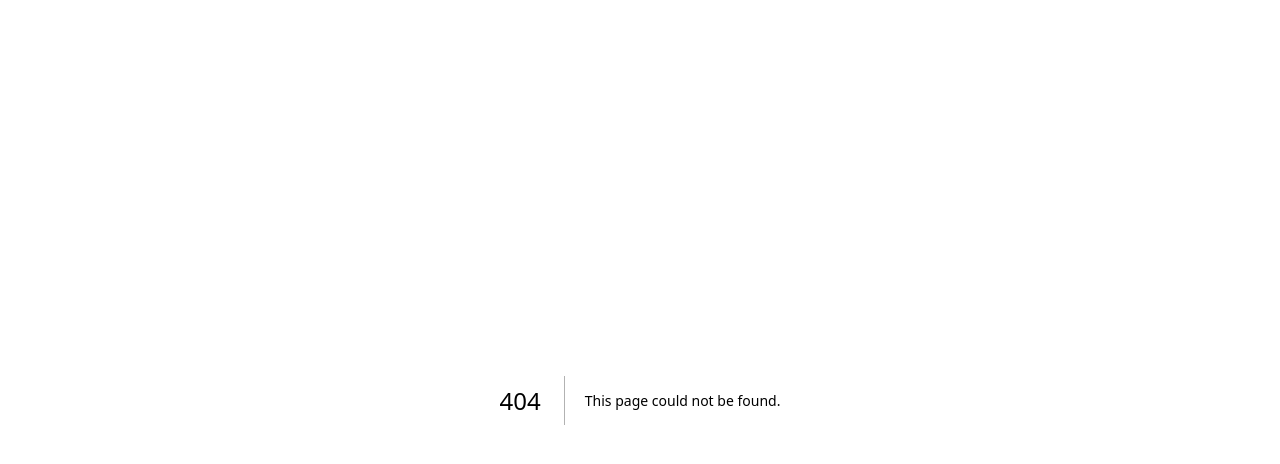
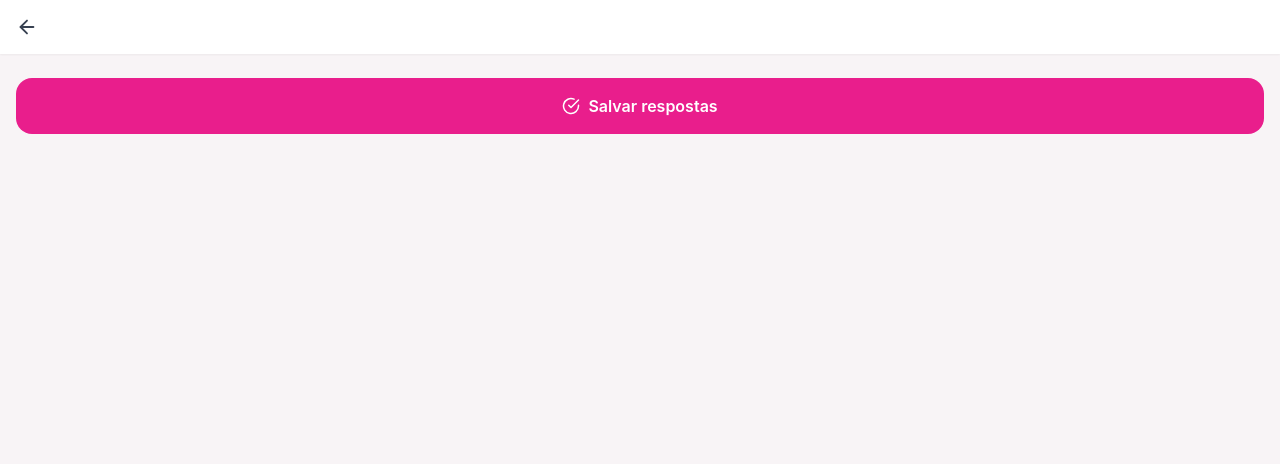
Before and after one commit to juliatedeschi7-creator/salao, a Next.js app: page /salao/anamnese/responder in a window 1280 px wide. Before the commit this address had no page. Shown: the top 464 px of the page. Built offline with nearby package versions, Linux system fonts and the light colour scheme.

Commit message:
Criar page.tsx

```diff
--- /dev/null
+++ b/src/app/salao/anamnese/responder/page.tsx
@@ -0,0 +1,133 @@
+'use client'
+
+import { useEffect, useState, Suspense } from 'react'
+import { supabase } from '@/lib/supabase'
+import { useAuth } from '@/lib/hooks/useAuth'
+import { useRouter, useSearchParams } from 'next/navigation'
+import { ArrowLeft, CheckCircle } from 'lucide-react'
+
+function ResponderContent() {
+  const { profile, loading } = useAuth()
+  const router = useRouter()
+  const searchParams = useSearchParams()
+  const fichaId = searchParams.get('ficha')
+  const clienteId = searchParams.get('cliente')
+
+  const [salao, setSalao] = useState<any>(null)
+  const [ficha, setFicha] = useState<any>(null)
+  const [respostas, setRespostas] = useState<Record<string, string>>({})
+  const [salvando, setSalvando] = useState(false)
+  const [concluido, setConcluido] = useState(false)
+
+  useEffect(() => {
+    if (!loading && fichaId) carregarDados()
+  }, [loading, fichaId])
+
+  async function carregarDados() {
+    const { data: sal } = await supabase.from('saloes').select('*')
+      .eq('id', profile!.salao_id!).single()
+    setSalao(sal)
+
+    const { data: fich } = await supabase.from('fichas_anamnese').select('*')
+      .eq('id', fichaId!).single()
+    setFicha(fich)
+  }
+
+  async function handleSalvar() {
+    if (!ficha || !clienteId) return
+    const perguntas = ficha.perguntas as string[]
+    const todasRespondidas = perguntas.every((_, i) => respostas[i]?.trim())
+    if (!todasRespondidas) {
+      alert('Por favor responda todas as perguntas.')
+      return
+    }
+
+    setSalvando(true)
+
+    const jaRespondeu = await supabase.from('respostas_anamnese')
+      .select('id').eq('ficha_id', fichaId!).eq('cliente_id', clienteId!).single()
+
+    if (jaRespondeu.data) {
+      await supabase.from('respostas_anamnese').update({
+        respostas,
+        versao: ficha.versao,
+        respondida_em: new Date().toISOString(),
+      }).eq('id', jaRespondeu.data.id)
+    } else {
+      await supabase.from('respostas_anamnese').insert({
+        ficha_id: fichaId,
+        cliente_id: clienteId,
+        versao: ficha.versao,
+        respostas,
+      })
+    }
+
+    setSalvando(false)
+    setConcluido(true)
+  }
+
+  const cor = salao?.cor_primaria || '#E91E8C'
+
+  if (concluido) return (
+    <div className="min-h-screen bg-white flex flex-col items-center justify-center px-6 gap-6 text-center">
+      <div className="w-20 h-20 rounded-full flex items-center justify-center"
+        style={{ backgroundColor: salao?.cor_secundaria || '#FCE4F3' }}>
+        <CheckCircle size={40} style={{ color: cor }} />
+      </div>
+      <h2 className="text-2xl font-bold text-gray-900">Ficha respondida!</h2>
+      <p className="text-gray-500">Suas respostas foram salvas com sucesso.</p>
+      <button onClick={() => router.back()}
+        className="btn-primary" style={{ backgroundColor: cor }}>
+        Voltar
+      </button>
+    </div>
+  )
+
+  return (
+    <div className="min-h-screen bg-[#f8f4f6]">
+      <div className="bg-white px-4 py-4 flex items-center gap-3 shadow-sm">
+        <button onClick={() => router.back()}>
+          <ArrowLeft size={22} className="text-gray-700" />
+        </button>
+        <div className="flex-1">
+          <h1 className="font-bold text-gray-900 text-lg">{ficha?.titulo}</h1>
+          <p className="text-xs text-gray-400">{ficha?.categoria}</p>
+        </div>
+      </div>
+
+      <div className="px-4 py-4 flex flex-col gap-4 pb-8">
+        {(ficha?.perguntas as string[] || []).map((pergunta, i) => (
+          <div key={i} className="card flex flex-col gap-2">
+            <label className="text-sm font-medium text-gray-700">
+              {i + 1}. {pergunta}
+            </label>
+            <textarea className="input-field resize-none" rows={2}
+              placeholder="Sua resposta..."
+              value={respostas[i] || ''}
+              onChange={e => setRespostas(prev => ({ ...prev, [i]: e.target.value }))} />
+          </div>
+        ))}
+
+        <button onClick={handleSalvar} disabled={salvando}
+          className="btn-primary mt-2"
+          style={{ backgroundColor: cor }}>
+          {salvando
+            ? <div className="w-5 h-5 border-2 border-white border-t-transparent rounded-full animate-spin" />
+            : <><CheckCircle size={18} />Salvar respostas</>}
+        </button>
+      </div>
+    </div>
+  )
+}
+
+export default function ResponderAnamnesePage() {
+  return (
+    <Suspense fallback={
+      <div className="min-h-screen flex items-center justify-center">
+        <div className="w-8 h-8 border-4 border-[#E91E8C] border-t-transparent rounded-full animate-spin" />
+      </div>
+    }>
+      <ResponderContent />
+    </Suspense>
+  )
+}
```
